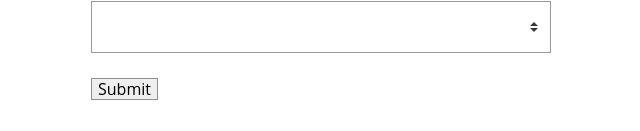
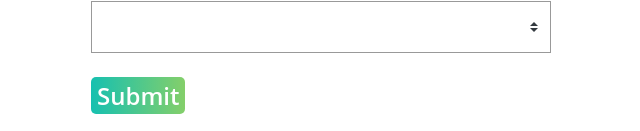
Before and after one commit to Mohamed-Magdey/real-world-nuxt, a Nuxt app: page /event/create in a window 1280 px wide. Shown: the part 895-1026 px from the top of the page, without its empty margins (319-959 px from the left). Built offline with nearby package versions, Linux system fonts and the light colour scheme.

Commit message:
Fix button style

```diff
--- a/layouts/default.vue
+++ b/layouts/default.vue
@@ -132,9 +132,17 @@ small {
   font-weight: 400;
   line-height: 26px;
 }
-.badge.-fill-gradient {
+.badge.-fill-gradient,
+.button.-fill-gradient {
   background: linear-gradient(to right, #16c0b0, #84cf6a);
   color: #fff;
+}
+.button {
+  border: 0;
+  font-size: 24px;
+  font-weight: 600;
+  line-height: 35px;
+  border-radius: 5px;
 }
 button,
 label,
```
